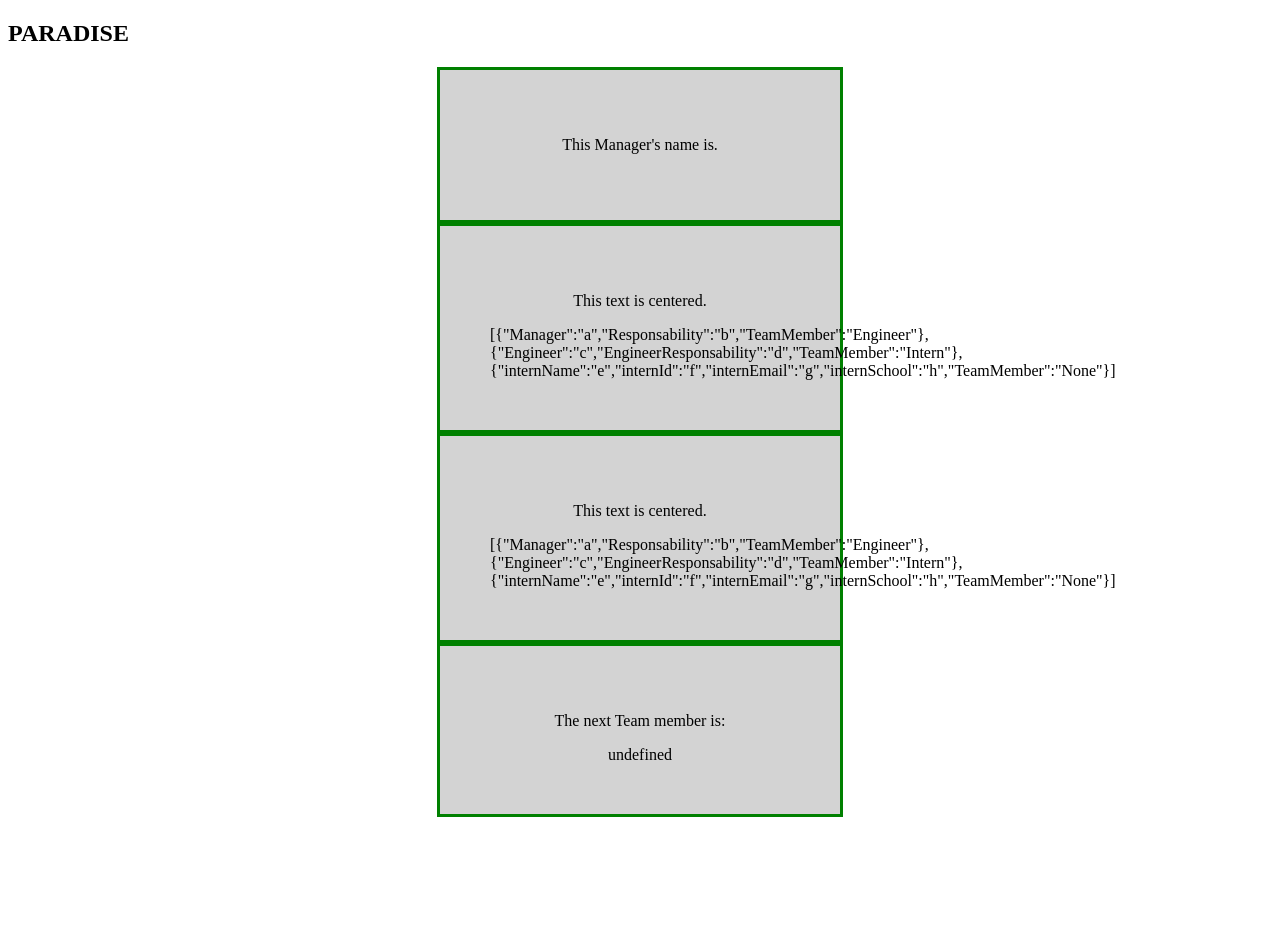
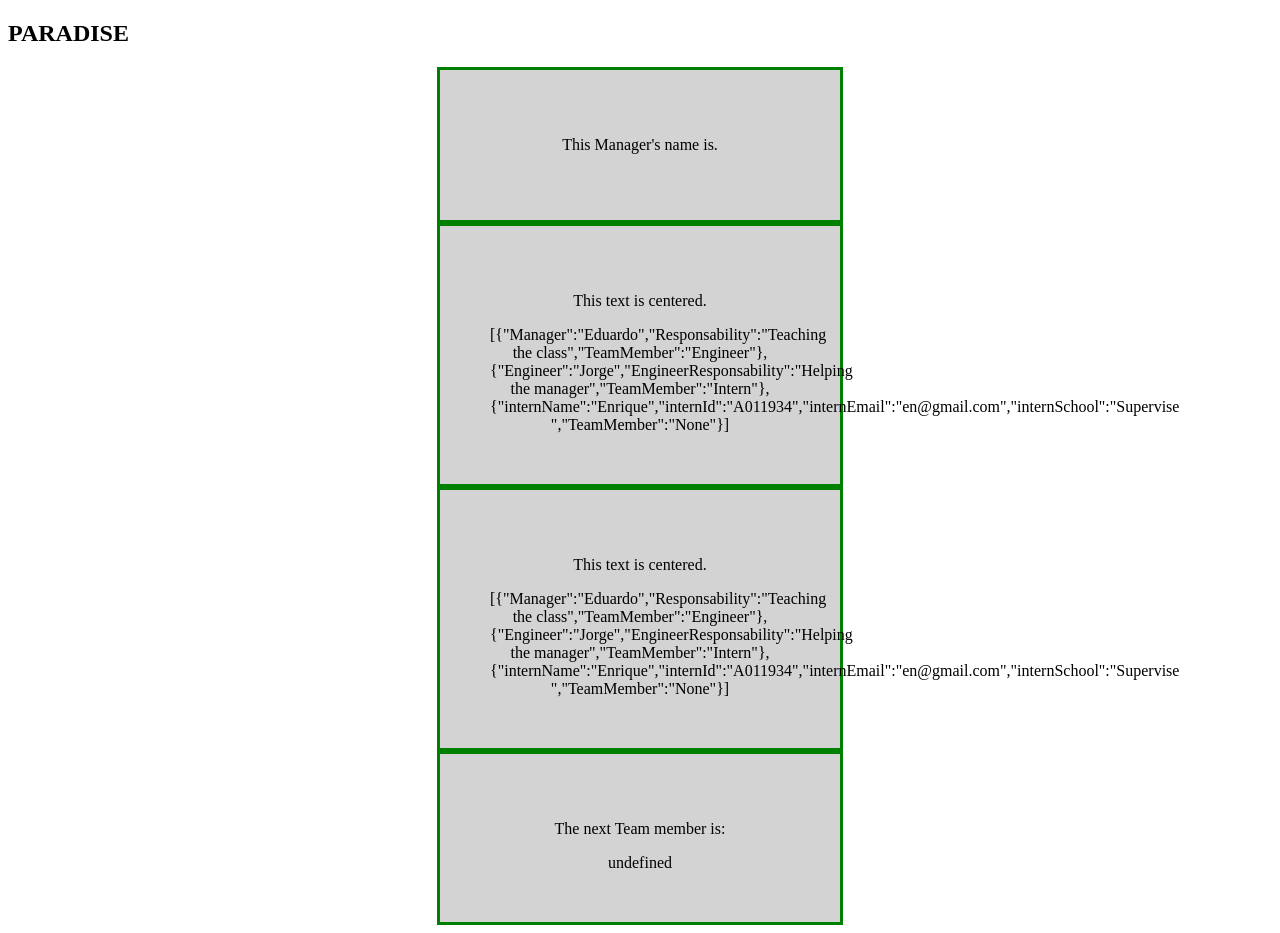
Before and after one commit to macosta2015/FullStackHW10, a website: page sample.html in a window 1280 px wide. Before the commit the page ends 825 px from the top, so only its background shows below. Drawn offline with Linux system fonts and the light colour scheme.

Commit message:
Update sample.html

```diff
--- a/sample.html
+++ b/sample.html
@@ -25,12 +25,12 @@
 
     <div class="center">
     <p>This text is centered.</p>
-    [{"Manager":"a","Responsability":"b","TeamMember":"Engineer"},{"Engineer":"c","EngineerResponsability":"d","TeamMember":"Intern"},{"internName":"e","internId":"f","internEmail":"g","internSchool":"h","TeamMember":"None"}]
+    [{"Manager":"Eduardo","Responsability":"Teaching the class","TeamMember":"Engineer"},{"Engineer":"Jorge","EngineerResponsability":"Helping the manager","TeamMember":"Intern"},{"internName":"Enrique","internId":"A011934","internEmail":"en@gmail.com","internSchool":"Supervise ","TeamMember":"None"}]
     </div>
 
     <div class="center">
     <p>This text is centered.</p>
-    [{"Manager":"a","Responsability":"b","TeamMember":"Engineer"},{"Engineer":"c","EngineerResponsability":"d","TeamMember":"Intern"},{"internName":"e","internId":"f","internEmail":"g","internSchool":"h","TeamMember":"None"}]
+    [{"Manager":"Eduardo","Responsability":"Teaching the class","TeamMember":"Engineer"},{"Engineer":"Jorge","EngineerResponsability":"Helping the manager","TeamMember":"Intern"},{"internName":"Enrique","internId":"A011934","internEmail":"en@gmail.com","internSchool":"Supervise ","TeamMember":"None"}]
     </div>
 
     <div class="center">
```
